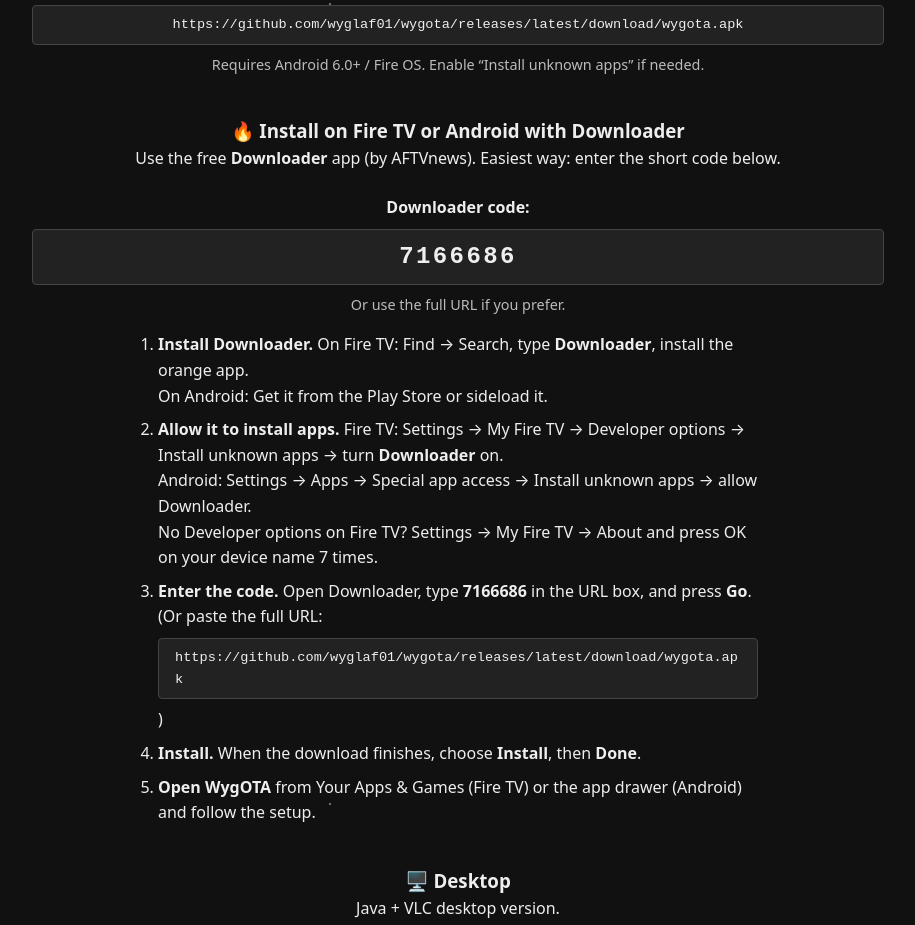
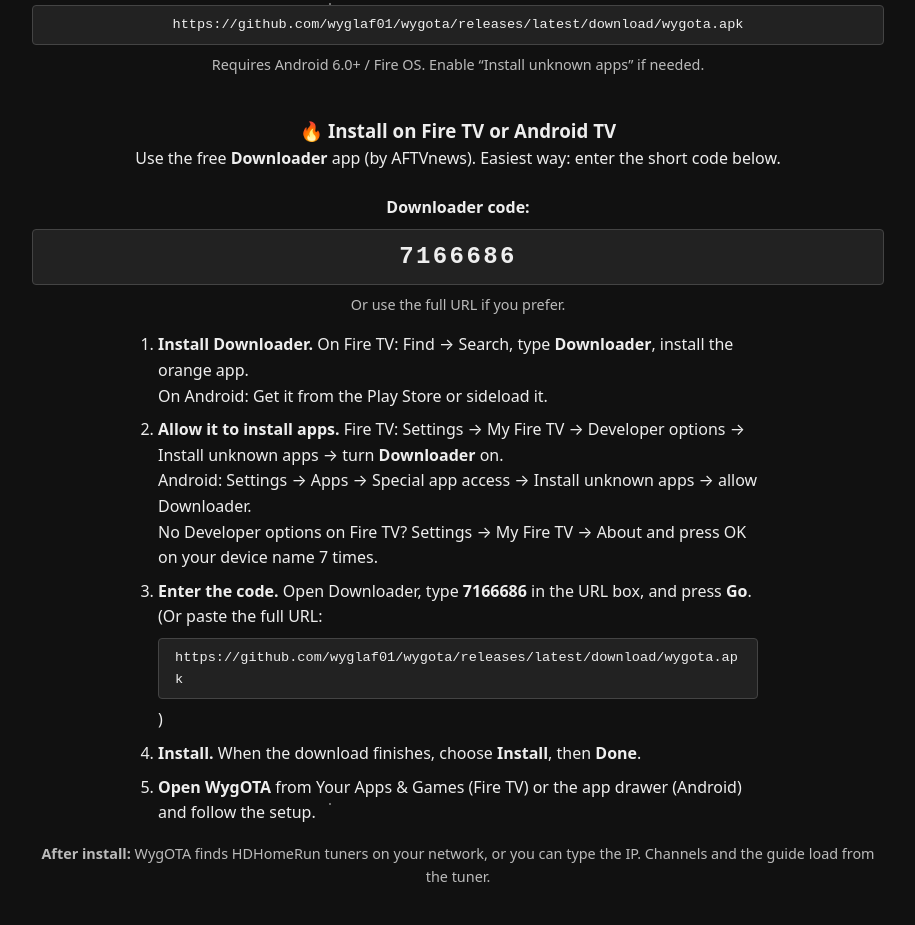
Before and after one commit to wyglaf01/wygota, a plain HTML site: page docs/index.html in a window 1280 px wide. Shown: the part 1356-2281 px from the top of the page, without its empty margins (182-1097 px from the left). Drawn offline with Linux system fonts and the light colour scheme.

Commit message:
Add clearer Install section and Help link

```diff
--- a/docs/index.html
+++ b/docs/index.html
@@ -144,6 +144,7 @@
   <nav>
     <a href="#what">What it does</a>
     <a href="#download">Download</a>
+    <a href="#install">Install</a>
     <a href="https://github.com/wyglaf01/wygota" target="_blank">GitHub</a>
   </nav>
   <header class="hero">
@@ -190,7 +191,7 @@
     <div class="code">https://github.com/wyglaf01/wygota/releases/latest/download/wygota.apk</div>
     <p style="font-size: 0.9rem; color: var(--muted);">Requires Android 6.0+ / Fire OS. Enable “Install unknown apps” if needed.</p>
 
-    <h3 style="margin-top: 2.5rem;">🔥 Install on Fire TV or Android with Downloader</h3>
+    <h3 id="install" style="margin-top: 2.5rem;">🔥 Install on Fire TV or Android TV</h3>
     <p>Use the free <strong>Downloader</strong> app (by AFTVnews). Easiest way: enter the short code below.</p>
 
     <p style="margin-top: 1.5rem;"><strong>Downloader code:</strong></p>
@@ -205,6 +206,9 @@
       <li><strong>Install.</strong> When the download finishes, choose <strong>Install</strong>, then <strong>Done</strong>.</li>
       <li><strong>Open WygOTA</strong> from Your Apps & Games (Fire TV) or the app drawer (Android) and follow the setup.</li>
     </ol>
+    <p style="margin-top: 1rem; font-size: 0.9rem; color: var(--muted);">
+      <strong>After install:</strong> WygOTA finds HDHomeRun tuners on your network, or you can type the IP. Channels and the guide load from the tuner.
+    </p>
 
     <h3 style="margin-top: 2.5rem;">🖥️ Desktop</h3>
     <p>Java + VLC desktop version.</p>
```
